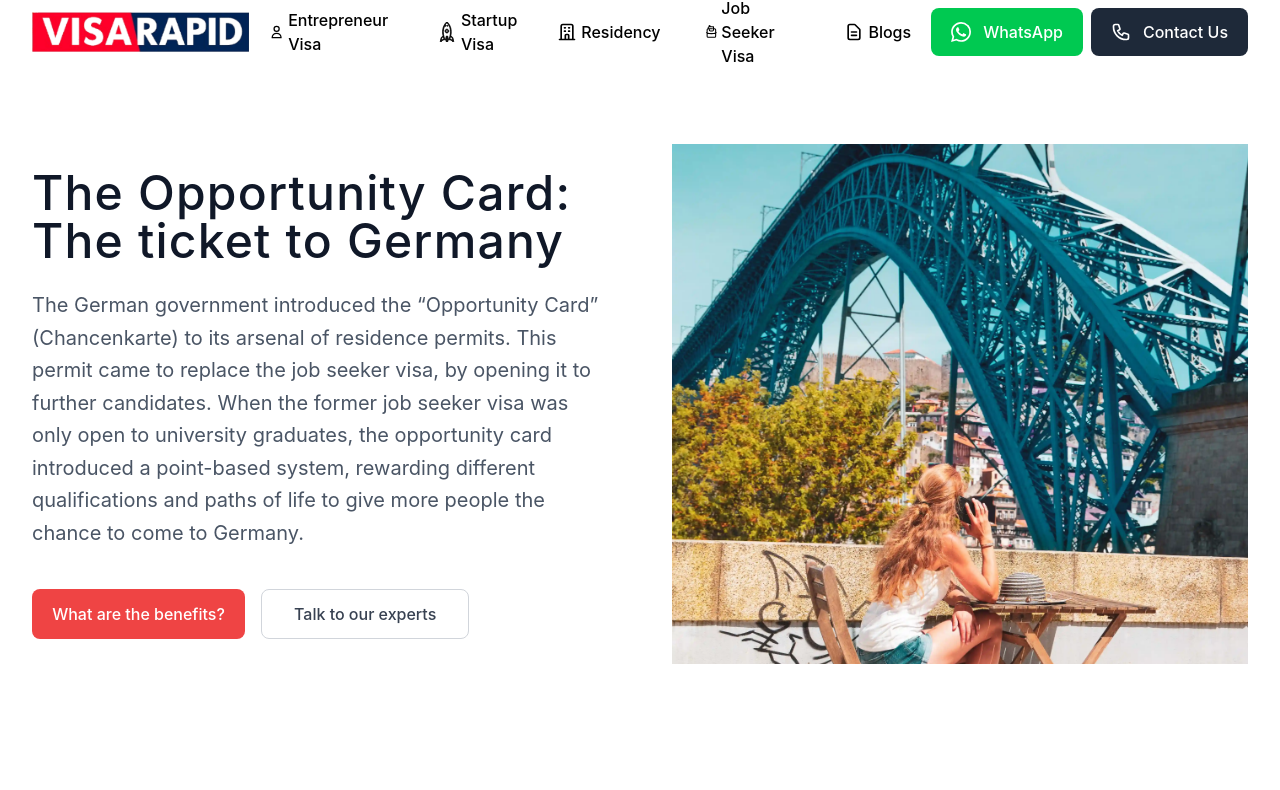
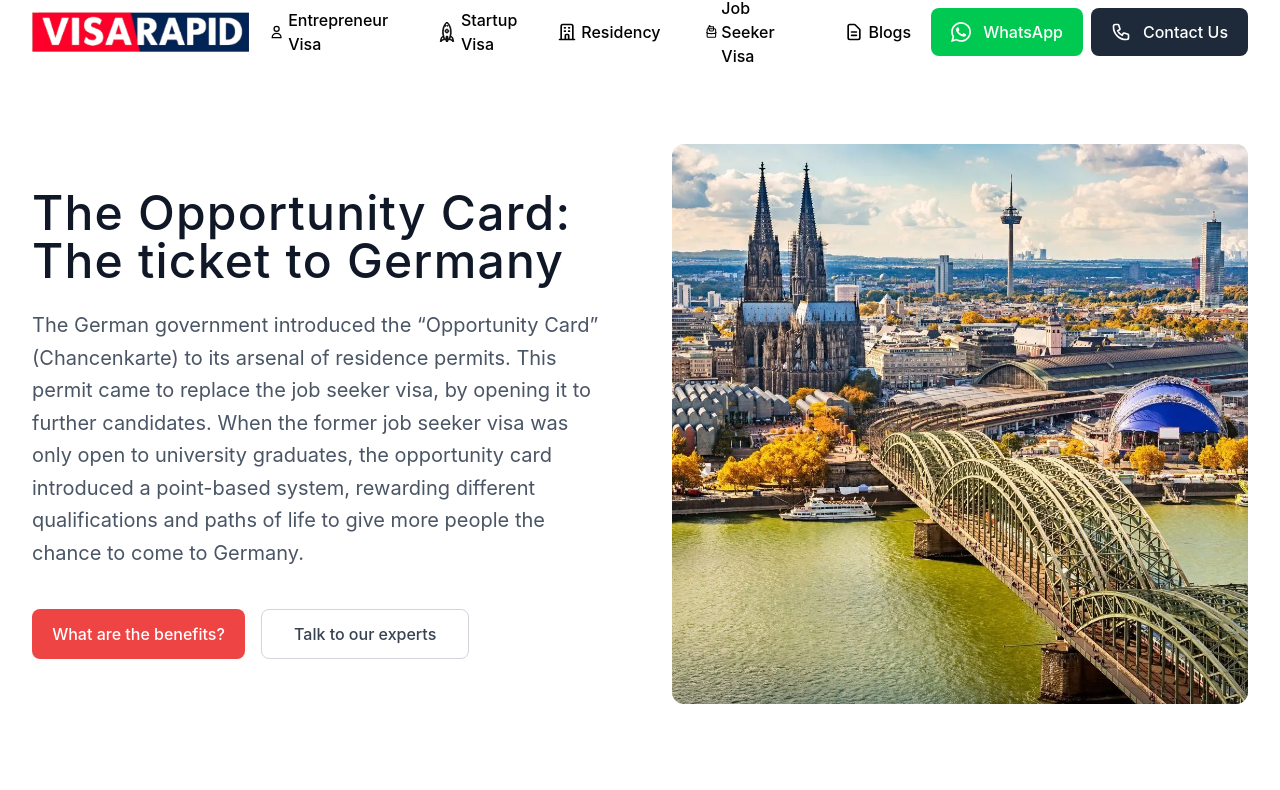
Before and after one commit to badalnsit/visa-rapid, a React (Vite) app in the folder visa-rapid/: page /job-seeker-visa in a window 1280 px wide. Shown: the top 790 px of the page. Built offline with nearby package versions, Linux system fonts and the light colour scheme.

Commit message:
Image updated for the JSV

```diff
--- a/visa-rapid/src/pages/JobSeekerVisa.jsx
+++ b/visa-rapid/src/pages/JobSeekerVisa.jsx
@@ -246,9 +246,9 @@ const JobSeekerVisa = () => {
             <div className="order-2 lg:order-2">
               <div className="relative">
                 <img
-                  src="/Job.webp"
+                  src="/Jsv.webp"
                   alt="Portugal Job Seeker Visa"
-                  className="w-full h-130 object-cover"
+                  className="w-full h-140 object-cover rounded-xl"
                 />
               </div>
             </div>
```
Also changed, not shown: visa-rapid/public/Jsv.webp (added).
